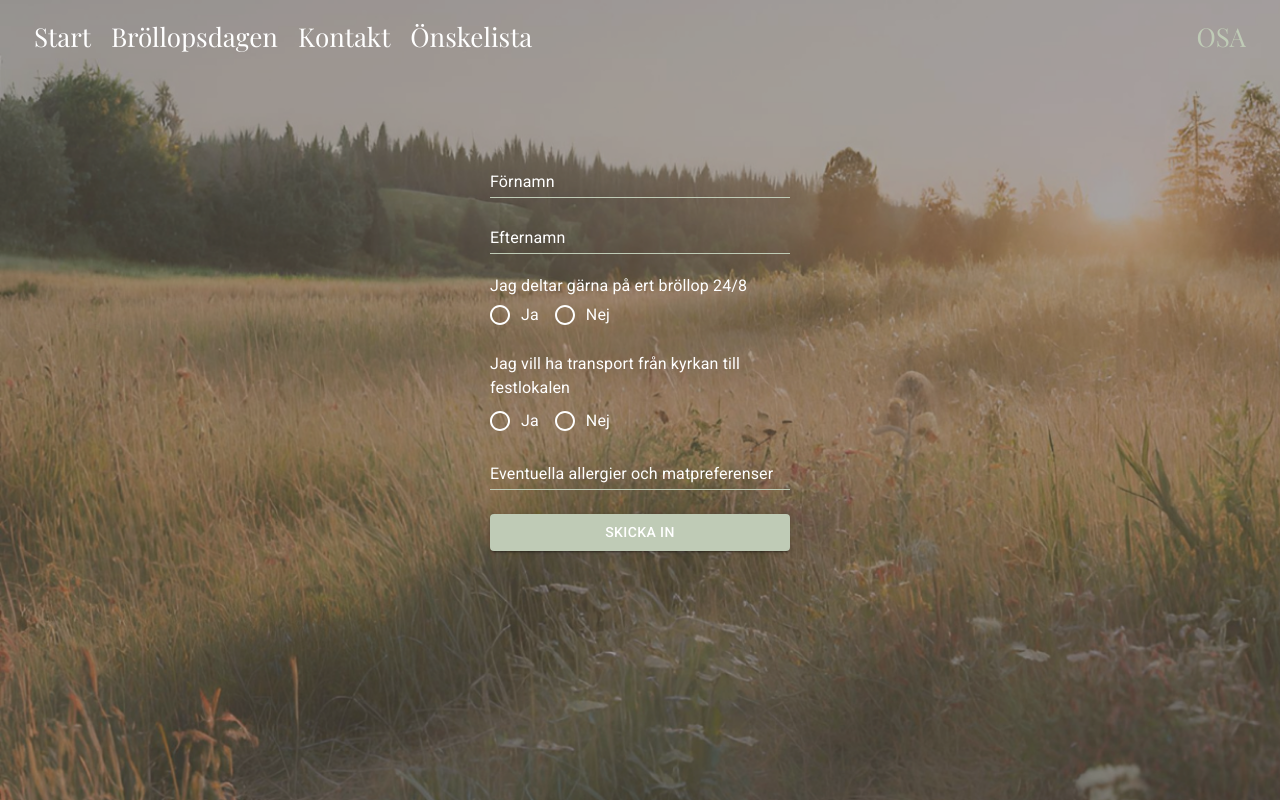
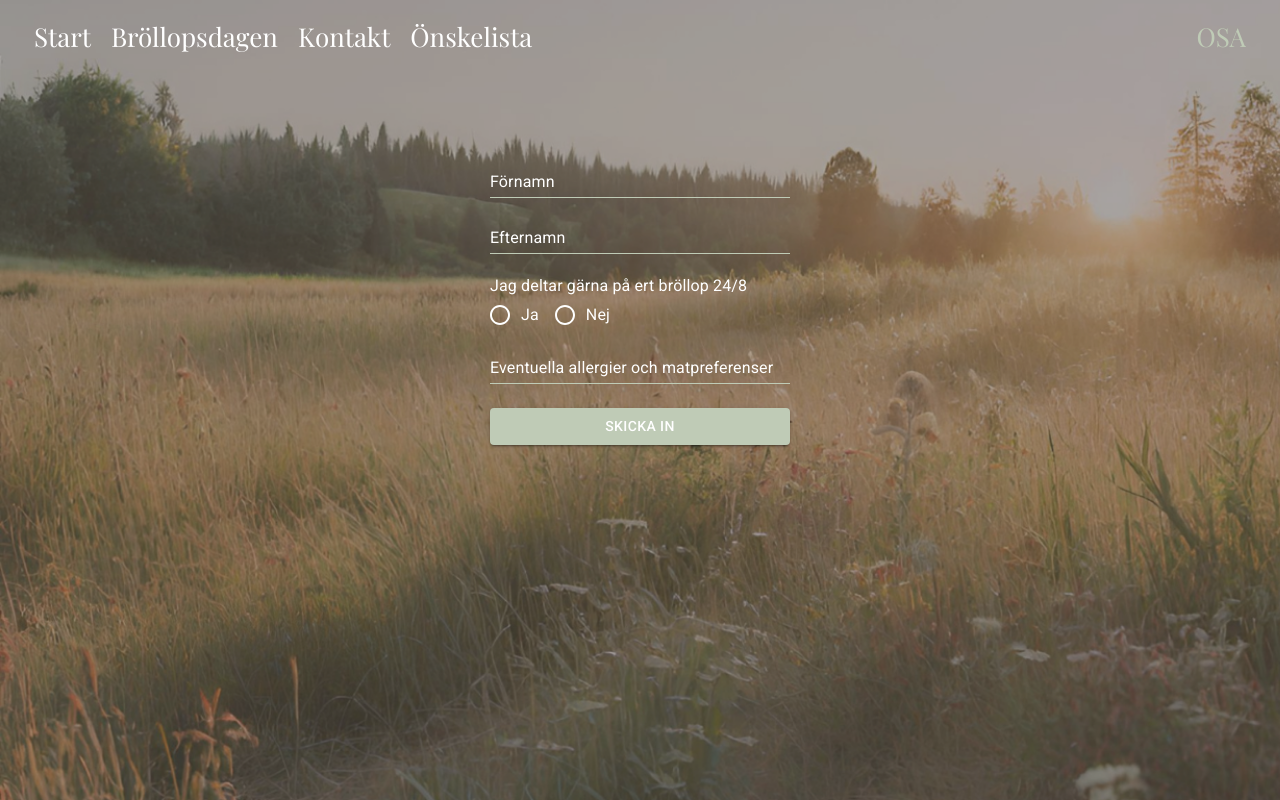
Before and after one commit to AdamOlevall/Wedding_Web, a React app: page /form in a window 1280 px wide. Built offline with nearby package versions, Linux system fonts and the light colour scheme.

Commit message:
update from

```diff
--- a/src/components/Form/Form.js
+++ b/src/components/Form/Form.js
@@ -56,6 +56,7 @@ const Form = ({setIsSucceeded}) => {
             firstName: '',
             lastName: '',
             allergy: '',
+            transport: 'nej',
         },
     });
 
@@ -70,7 +71,7 @@ const Form = ({setIsSucceeded}) => {
     const { ref: lastNameRef, ...lastNameRest } = register('lastName');
     const { ref: weddingDayRef, ...weddingDayRest } = register('weddingDay');
     const { ref: allergyRef, ...allergyRest } = register('allergy');
-    const { ref: transportRef, ...transportRest } = register('transport');
+
     return (
             <form onSubmit={handleSubmit(onSubmit)}>
                     <FormControl component="fieldset" className={classes.radioWrapper}>
@@ -99,13 +100,6 @@ const Form = ({setIsSucceeded}) => {
                             <FormControlLabel value="nej" control={<Radio inputRef={weddingDayRef} {...weddingDayRest} />} label="Nej" />
                         </RadioGroup>
                         </FormControl>
-                        <FormControl component="fieldset" error={!!errors.transport} className={classes.formControl}>
-                            <FormLabel component="label" className={classes.formLabel}>Jag vill ha transport från kyrkan till festlokalen</FormLabel>
-                            <RadioGroup id="transport" aria-label="transport" name="transport" value={getValues().transport} className={classes.radioButtons}>
-                                <FormControlLabel value="ja" control={<Radio inputRef={transportRef} {...transportRest} />} label="Ja" />
-                                <FormControlLabel value="nej" control={<Radio inputRef={transportRef} {...transportRest} />} label="Nej" />
-                            </RadioGroup>
-                        </FormControl>
                         <TextField
                             id="allergy"
                             label="Eventuella allergier och matpreferenser"
```
